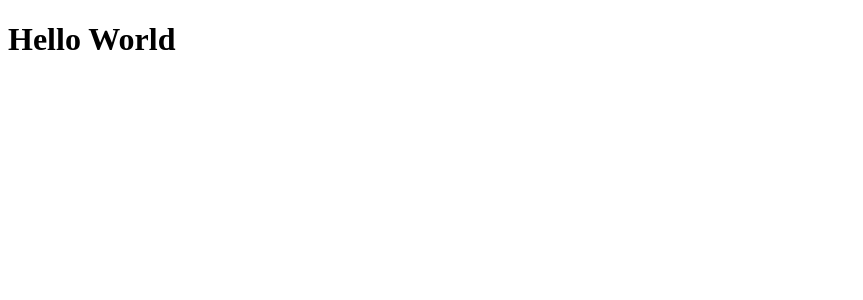
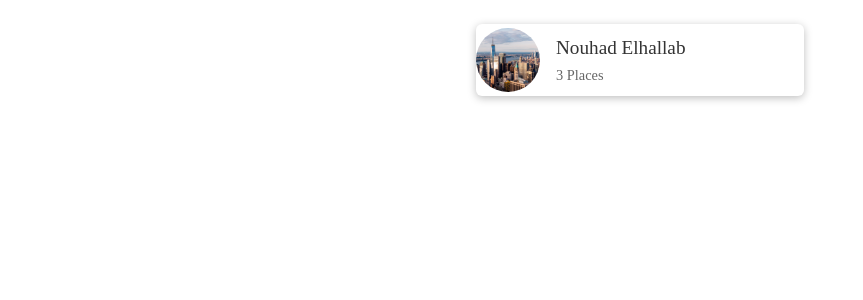
Before and after one commit to Nouhad122/locations-project, a React (Vite) app: page / in a window 1280 px wide. Shown: the top 300 px of the page, without its empty margins (0-863 px from the left). Built offline with nearby package versions, Linux system fonts and the light colour scheme.

Commit message:
added dummy user in user's components

```diff
--- a/package.json
+++ b/package.json
@@ -11,7 +11,8 @@
   },
   "dependencies": {
     "react": "^19.0.0",
-    "react-dom": "^19.0.0"
+    "react-dom": "^19.0.0",
+    "react-router-dom": "^7.4.1"
   },
   "devDependencies": {
     "@eslint/js": "^9.21.0",
--- a/src/App.jsx
+++ b/src/App.jsx
@@ -1,10 +1,20 @@
+import { createBrowserRouter, RouterProvider } from 'react-router-dom';
 import './App.css'
+import Users from './Pages/users/Users';
+import NewPlace from './Pages/places/NewPlace';
+import RootPage from './Pages/shared/RootPage';
+
+const router = createBrowserRouter([
+  { path: '/', element: <RootPage />, children: [
+    { index: true, element: <Users /> },
+    { path: '/places/new', element: <NewPlace /> },
+  ]}
+]);
 
 function App() {
-
   return (
     <>
-      <h1>Hello World</h1>
+      <RouterProvider router={router} />
     </>
   )
 }
--- /dev/null
+++ b/src/Components/users/UserItem.jsx
@@ -0,0 +1,23 @@
+import React from 'react'
+import classes from './UserItem.module.css'
+
+const UserItem = (props) => {
+  return (
+    <li className={classes['user-item']}>
+      <div className={classes['user-item__content']}>
+
+        <div className={classes['user-item__image']}>
+            <img src={props.image} alt={props.name}/>
+        </div>
+
+        <div className={classes['user-item__info']}>
+            <h2>{props.name}</h2>
+            <h3>{props.placeCount} {props.placeCount === 1 ? 'Place' : 'Places'}</h3>
+        </div>
+
+      </div>
+    </li>
+  )
+}
+
+export default UserItem
--- /dev/null
+++ b/src/Components/users/UserItem.module.css
@@ -0,0 +1,44 @@
+.user-item {
+  margin: 1rem;
+  width: calc(45% - 2rem);
+  min-width: 17.5rem;
+  list-style: none;
+}
+
+.user-item__content {
+  padding: 0;
+  display: flex;
+  align-items: center;
+  width: 100%;
+  height: 4.5rem;
+  background: #fff;
+  border-radius: 6px;
+  box-shadow: 0 2px 8px rgba(0, 0, 0, 0.26);
+}
+
+.user-item__image {
+  width: 4rem;
+  height: 4rem;
+  margin-right: 1rem;
+}
+
+.user-item__image img {
+  width: 100%;
+  height: 100%;
+  object-fit: cover;
+  border-radius: 50%;
+}
+
+.user-item__info h2 {
+  font-size: 1.2rem;
+  margin: 0 0 0.5rem 0;
+  font-weight: normal;
+  color: #333;
+}
+
+.user-item__info h3 {
+  margin: 0;
+  font-size: 0.9rem;
+  color: #666;
+  font-weight: normal;
+}
--- /dev/null
+++ b/src/Components/users/UserList.jsx
@@ -0,0 +1,32 @@
+import React from 'react'
+import UserItem from './UserItem'
+import classes from './UserList.module.css'
+const UsrList = (props) => {
+
+    if(props.items.length === 0){
+        return (
+            <div className={classes['center']}>
+                <h2>No Users Found</h2>
+            </div>
+        )
+    }
+
+  return (
+    <ul className={classes['user-list']}>
+        {
+            props.items.map(item =>(
+                <UserItem
+                 key={item.id}
+                 id={item.id}
+                 name={item.name}
+                 image={item.image}
+                 placeCount={item.placeCount}
+                />
+            ))
+        }
+
+    </ul>
+  )
+}
+
+export default UsrList
--- /dev/null
+++ b/src/Components/users/UserList.module.css
@@ -0,0 +1,29 @@
+.user-list {
+  list-style: none;
+  margin: 0 auto;
+  padding: 0;
+  width: 90%;
+  max-width: 50rem;
+  display: flex;
+  justify-content: center;
+  flex-wrap: wrap;
+}
+
+.center {
+  text-align: center;
+  display: flex;
+  justify-content: center;
+  align-items: center;
+  padding: 2rem;
+}
+
+.center h2 {
+  font-size: 2rem;
+  font-weight: normal;
+  color: #333;
+  margin: 0;
+  padding: 1rem;
+  border-radius: 6px;
+  background: #fff;
+  box-shadow: 0 2px 8px rgba(0, 0, 0, 0.26);
+}
--- /dev/null
+++ b/src/Pages/places/NewPlace.jsx
@@ -0,0 +1,11 @@
+import React from 'react'
+
+const NewPlace = () => {
+  return (
+    <div>
+      <h1>New Place</h1>
+    </div>
+  )
+}
+
+export default NewPlace
--- /dev/null
+++ b/src/Pages/shared/RootPage.jsx
@@ -0,0 +1,11 @@
+import React from 'react'
+import { Outlet } from 'react-router-dom'
+const RootPage = () => {
+  return (
+    <main>
+      <Outlet />
+    </main>
+  )
+}
+
+export default RootPage
--- /dev/null
+++ b/src/Pages/users/Users.jsx
@@ -0,0 +1,19 @@
+import React from 'react'
+import UserList from '../../Components/users/UserList'
+import newYorkImage from '../../assets/images/new-york.jpg'
+
+const Users = () => {
+  const USERS = [
+    {
+      id: 'u1',
+      name: 'Nouhad Elhallab',
+      image: newYorkImage,
+      placeCount: 3
+    }
+  ]
+  return (
+    <UserList items={USERS} />
+  )
+}
+
+export default Users
```
Also changed, not shown: src/assets/images/new-york.jpg (added), 1 other file (tests, documents, lock files or other folders).
